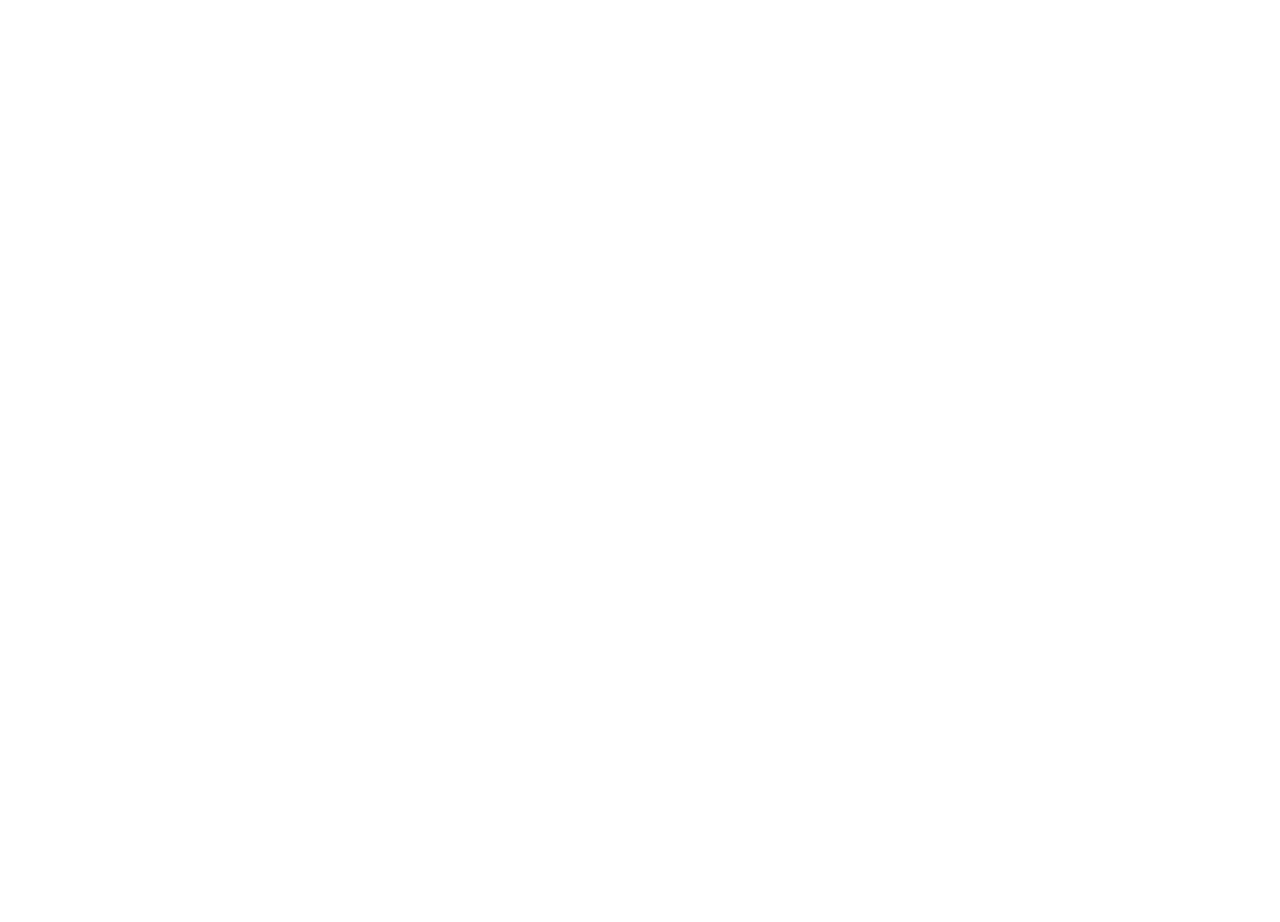
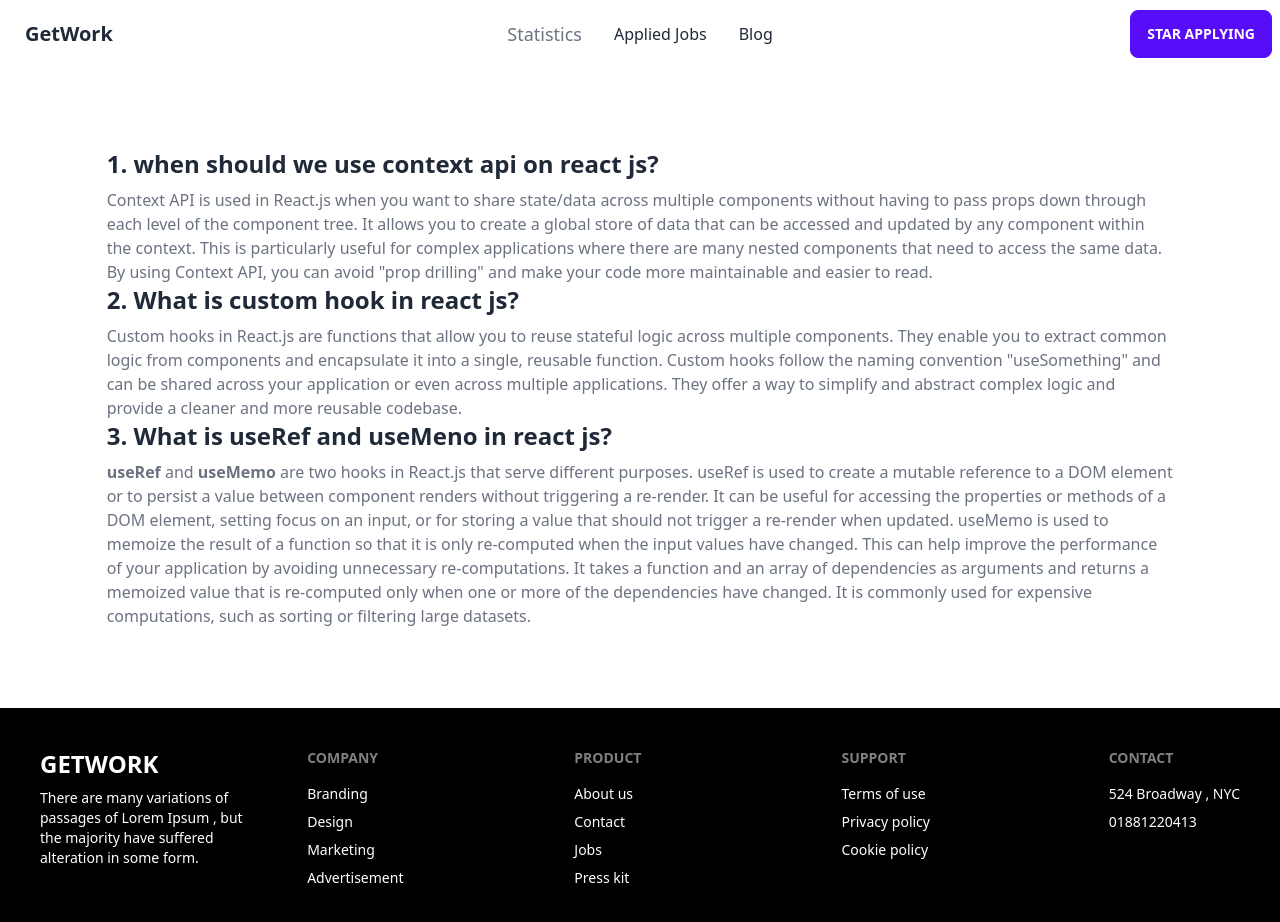
Before and after one commit to Auporna-Barua/careerHub, a React (Vite) app: page /blog in a window 1280 px wide. Shown: the top 922 px of the page. Before the commit the page ends 800 px from the top, so only its background shows below. Built offline with nearby package versions, Linux system fonts and the light colour scheme.

Commit message:
write 3/4 question and answer on blog page

```diff
--- a/src/Blog.jsx
+++ b/src/Blog.jsx
@@ -1,11 +1,67 @@
-import React from 'react';
+import React from "react";
+import Header from "./components/header/Header";
+import Footer from "./components/footer/Footer";
 
 const Blog = () => {
-    return (
+  return (
+    <div>
+      <Header />
+      <div className="w-10/12 mx-auto my-20">
         <div>
-
+          <h2 className="text-2xl font-bold mb-2">
+            1. when should we use context api on react js?
+          </h2>
+          <p className="text-gray-500">
+            Context API is used in React.js when you want to share state/data
+            across multiple components without having to pass props down through
+            each level of the component tree. It allows you to create a global
+            store of data that can be accessed and updated by any component
+            within the context. This is particularly useful for complex
+            applications where there are many nested components that need to
+            access the same data. By using Context API, you can avoid "prop
+            drilling" and make your code more maintainable and easier to read.
+          </p>
+        </div>{" "}
+        <div>
+          <h2 className="text-2xl font-bold mb-2">
+            2. What is custom hook in react js?
+          </h2>
+          <p className="text-gray-500">
+            Custom hooks in React.js are functions that allow you to reuse
+            stateful logic across multiple components. They enable you to
+            extract common logic from components and encapsulate it into a
+            single, reusable function. Custom hooks follow the naming convention
+            "useSomething" and can be shared across your application or even
+            across multiple applications. They offer a way to simplify and
+            abstract complex logic and provide a cleaner and more reusable
+            codebase.
+          </p>
         </div>
-    );
+        <div>
+          <h2 className="text-2xl font-bold mb-2">
+            3. What is useRef and useMeno in react js?
+          </h2>
+          <p className="text-gray-500">
+            <b>useRef</b> and <b>useMemo </b> are two hooks in React.js that
+            serve different purposes. useRef is used to create a mutable
+            reference to a DOM element or to persist a value between component
+            renders without triggering a re-render. It can be useful for
+            accessing the properties or methods of a DOM element, setting focus
+            on an input, or for storing a value that should not trigger a
+            re-render when updated. useMemo is used to memoize the result of a
+            function so that it is only re-computed when the input values have
+            changed. This can help improve the performance of your application
+            by avoiding unnecessary re-computations. It takes a function and an
+            array of dependencies as arguments and returns a memoized value that
+            is re-computed only when one or more of the dependencies have
+            changed. It is commonly used for expensive computations, such as
+            sorting or filtering large datasets.
+          </p>
+        </div>
+      </div>
+      <Footer />
+    </div>
+  );
 };
 
 export default Blog;
```
